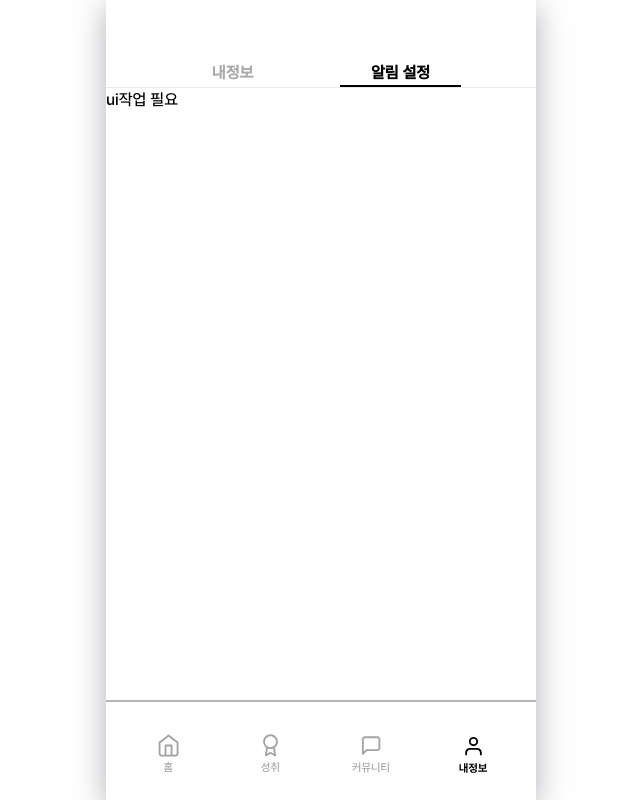
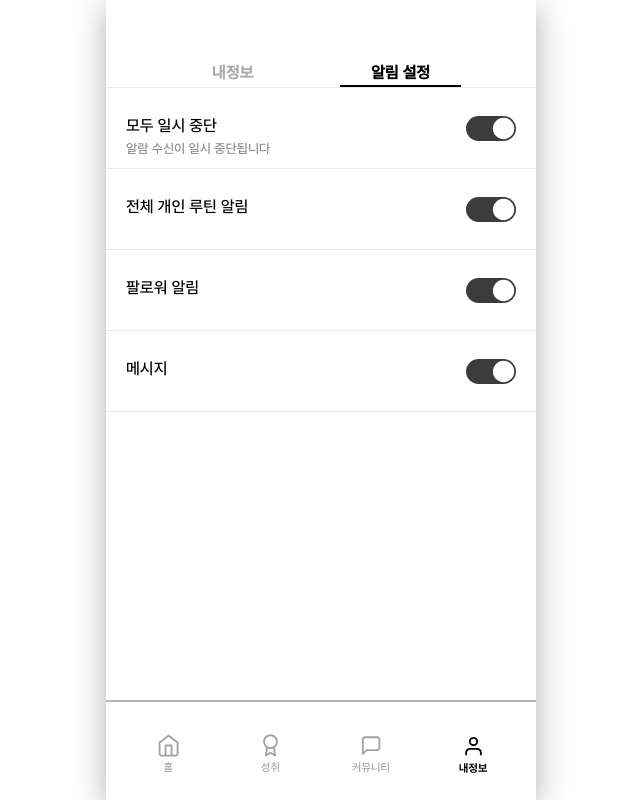
Before and after one commit to GDSC-CheckMate/GOFE_FrontEnd, a React (Create React App) app: page /mypage/showalarm in a window 1280 px wide. Shown: the whole page, without its empty margins (319-959 px from the left). Built offline with nearby package versions, Linux system fonts and the light colour scheme; no server answers.

Commit message:
#88 마이페이지 알람 설정 뷰 작업
알람 버튼 작업 밑 상단 컴포넌트 작업 완료

```diff
--- a/src/page/mypage/components/ShowAlarm.jsx
+++ b/src/page/mypage/components/ShowAlarm.jsx
@@ -1,10 +1,17 @@
 import React from "react";
 import { Link } from "react-router-dom";
 import Mypageheader from "./Mypageheader";
+import AlarmContent from "./alarm/AlarmContent";
 const ShowAlarm = () => {
   return (
-    <div>
-      <div className="mypage-show-alarm-main-container-box">ui작업 필요</div>
+    <div className="mypage-show-alarm-main-container-box-all">
+      <div className="mypage-show-alarm-main-container-box">
+        <AlarmContent title="모두 일시 중단" />
+        <AlarmContent title="전체 개인 루틴 알림" />
+        <AlarmContent title="팔로워 알림" />
+        <AlarmContent title="메시지" />
+        {/* 소모임 알림 작업 필요 */}
+      </div>
     </div>
   );
 };
--- /dev/null
+++ b/src/page/mypage/components/alarm/AlarmContent.jsx
@@ -0,0 +1,39 @@
+import React, { useState } from "react";
+import { ReactComponent as On } from "../../../../assets/mypage/On_butn.svg";
+import { ReactComponent as Off } from "../../../../assets/mypage/Off-butn.svg";
+
+const AlarmContent = ({ title }) => {
+  // 상태를 사용하여 버튼의 상태를 관리합니다.
+  const [isOn, setIsOn] = useState(true);
+
+  // 버튼 클릭 시 상태를 토글하는 함수입니다.
+  const handleButtonClick = () => {
+    setIsOn((prev) => !prev);
+  };
+  // 알람 연동 작업 필요 추후 수정 필요
+  return (
+    <div className="mypage-alarm-detail-content">
+      <div className="mypage-alarm-detail-box">
+        <div className="mypage-alarm-detail-content-box">
+          <div className="mypage-alarm-detail-content-box-title">{title}</div>
+          <div
+            className="mypage-alarm-detail-button"
+            onClick={handleButtonClick}
+          >
+            {isOn ? <On /> : <Off />}
+          </div>
+        </div>
+        {title === "모두 일시 중단" ? (
+          <div className="mypage-alarm-detail-content-sub">
+            알람 수신이 일시 중단됩니다
+          </div>
+        ) : (
+          <div></div>
+        )}
+      </div>
+      <div className="mypage-root-line" />
+    </div>
+  );
+};
+
+export default AlarmContent;
--- a/src/scss/page/_mypage.scss
+++ b/src/scss/page/_mypage.scss
@@ -188,9 +188,33 @@
     }
   }
 }
-.mypage-show-alarm-main-container-box {
+.mypage-show-alarm-main-container-box-all {
+  width: 100%;
+  .mypage-show-alarm-main-container-box {
+    .mypage-alarm-detail-content {
+      .mypage-alarm-detail-box {
+        padding: 16px 20px;
+        height: 80px;
+
+        .mypage-alarm-detail-content-box {
+          display: flex;
+          margin-top: 5px;
+          .mypage-alarm-detail-content-box-title {
+            padding-top: 5px;
+          }
+          .mypage-alarm-detail-button {
+            margin-left: auto;
+            margin-top: 7px;
+          }
+        }
+        .mypage-alarm-detail-content-sub {
+          @include custom-font-size(500, 13px, color-1);
+          padding-bottom: 5px;
+        }
+      }
+    }
+  }
 }
-
 .mypage-like-container-box {
   width: 100%;
   .mypage-like-header {
```
Also changed, not shown: src/assets/mypage/Off-butn.svg (added), src/assets/mypage/On_butn.svg (added).
